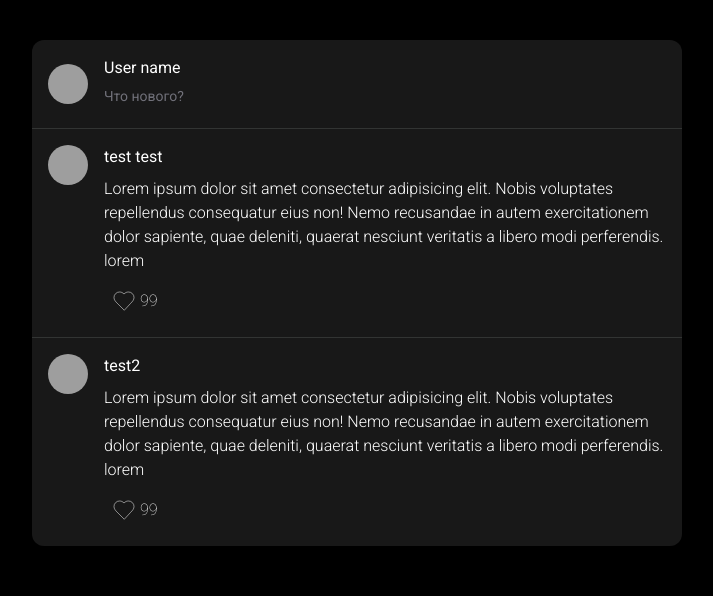
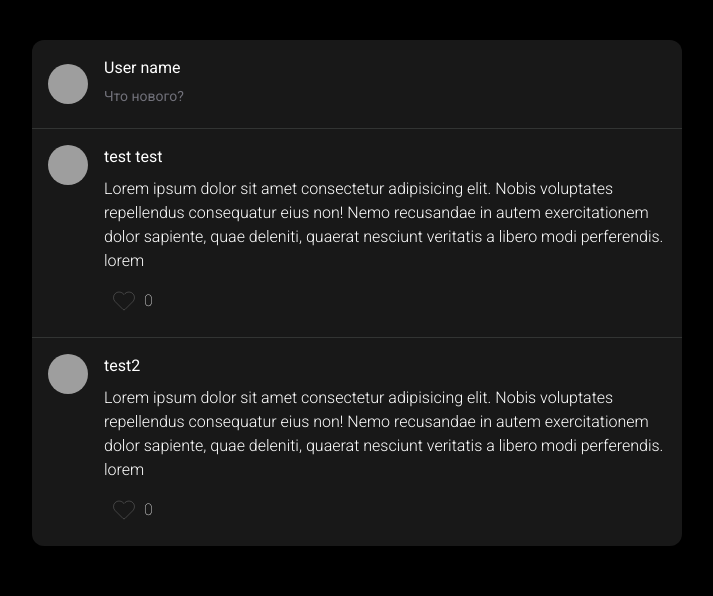
Before and after one commit to escapch/ollo-app, a Next.js app: page / in a window 1280 px wide. Shown: the top 596 px of the page, without its empty margins (283-996 px from the left). Built offline with nearby package versions, Linux system fonts and the light colour scheme; grey boxes are pictures that could not be loaded.

Commit message:
fixed likes

```diff
--- a/components/shared/thread.tsx
+++ /dev/null
@@ -1,42 +0,0 @@
-import React from 'react';
-import { cn } from '@/lib/utils';
-import { Avatar, AvatarFallback, AvatarImage } from '../ui/avatar';
-import { Heart } from 'lucide-react';
-interface Props {
-  className?: string;
-  userName?: string;
-  userIcon?: any;
-  text?: string;
-  images: string[];
-  likes: number;
-  createdDate?: string;
-}
-
-export const Thread: React.FC<Props> = ({ className, userName }) => {
-  return (
-    <div className={cn(className, 'p-4')}>
-      <div className="flex gap-4 ">
-        <div>
-          <Avatar>
-            <AvatarImage src="https://github.com/shadcn.png" />
-            <AvatarFallback>User</AvatarFallback>
-          </Avatar>
-        </div>
-        <div className="flex flex-col gap-2">
-          <p>{userName}</p>
-          <div>
-            <p className="font-light">
-              Lorem ipsum dolor sit amet consectetur adipisicing elit. Nobis voluptates repellendus
-              consequatur eius non! Nemo recusandae in autem exercitationem dolor sapiente, quae
-              deleniti, quaerat nesciunt veritatis a libero modi perferendis. lorem
-            </p>
-          </div>
-          <div className="inline-flex gap-1 hover:bg-[#aaaaaa10] ease-in-out duration-300 rounded-2xl p-2 max-w-max cursor-pointer font-thin">
-            <Heart strokeWidth={0.5} />
-            <span>99</span>
-          </div>
-        </div>
-      </div>
-    </div>
-  );
-};
--- /dev/null
+++ b/components/shared/thread/index.module.scss
@@ -0,0 +1,66 @@
+/* From Uiverse.io by KSAplay */
+.container input {
+  position: absolute;
+  opacity: 0;
+  cursor: pointer;
+  height: 0;
+  width: 0;
+}
+
+.container {
+  display: block;
+  position: relative;
+  cursor: pointer;
+  font-size: 20px;
+  user-select: none;
+  transition: 100ms;
+}
+
+.checkmark {
+  top: 0;
+  left: 0;
+//   width: 2em;
+  transition: 100ms;
+  animation: dislike_effect 400ms ease;
+}
+
+.container input:checked ~ .checkmark path {
+  fill: #ff5353;
+  stroke-width: 0;
+}
+
+.container input:checked ~ .checkmark {
+  animation: like_effect 400ms ease;
+}
+
+.container:hover {
+  transform: scale(1.1);
+}
+
+@keyframes like_effect {
+  0% {
+    transform: scale(0);
+  }
+
+  50% {
+    transform: scale(1.2);
+  }
+
+  100% {
+    transform: scale(1);
+  }
+}
+
+@keyframes dislike_effect {
+  0% {
+    transform: scale(0);
+  }
+
+  50% {
+    transform: scale(1.2);
+  }
+
+  100% {
+    transform: scale(1);
+  }
+}
--- /dev/null
+++ b/components/shared/thread/index.tsx
@@ -0,0 +1,72 @@
+import React, { useState } from 'react';
+import { cn } from '@/lib/utils';
+import { Avatar, AvatarFallback, AvatarImage } from '../../ui/avatar';
+import { Heart } from 'lucide-react';
+import style from './index.module.scss';
+interface Props {
+  className?: string;
+  userName?: string;
+  userIcon?: any;
+  text?: string;
+  images: string[];
+  likes: number;
+  createdDate?: string;
+}
+
+export const Thread: React.FC<Props> = ({ className, userName }) => {
+  const [isChecked, setIsChecked] = useState(false);
+  const [likes, setLikes] = useState(0);
+
+  const handleChange = () => {
+    setIsChecked(!isChecked);
+    if (isChecked) {
+      setLikes((prev) => prev - 1);
+    } else {
+      setLikes((prev) => prev + 1);
+    }
+  };
+  return (
+    <div className={cn(className, 'p-4')}>
+      <div className="flex gap-4 ">
+        <div>
+          <Avatar>
+            <AvatarImage src="https://github.com/shadcn.png" />
+            <AvatarFallback>User</AvatarFallback>
+          </Avatar>
+        </div>
+        <div className="flex flex-col gap-2">
+          <p>{userName}</p>
+          <div>
+            <p className="font-light">
+              Lorem ipsum dolor sit amet consectetur adipisicing elit. Nobis
+              voluptates repellendus consequatur eius non! Nemo recusandae in
+              autem exercitationem dolor sapiente, quae deleniti, quaerat
+              nesciunt veritatis a libero modi perferendis. lorem
+            </p>
+          </div>
+          <label className="inline-flex gap-2 hover:bg-[#aaaaaa10] ease-in-out duration-300 rounded-2xl p-2 max-w-max cursor-pointer font-thin">
+            <div className={style.container}>
+              <input
+                type="checkbox"
+                checked={isChecked}
+                onChange={handleChange}
+              />
+              <div className={style.checkmark}>
+                <svg viewBox="0 0 256 256" width="24px" height="24px">
+                  <rect fill="none" width="124"></rect>
+                  <path
+                    d="M224.6,51.9a59.5,59.5,0,0,0-43-19.9,60.5,60.5,0,0,0-44,17.6L128,59.1l-7.5-7.4C97.2,28.3,59.2,26.3,35.9,47.4a59.9,59.9,0,0,0-2.3,87l83.1,83.1a15.9,15.9,0,0,0,22.6,0l81-81C243.7,113.2,245.6,75.2,224.6,51.9Z"
+                    strokeWidth="2px"
+                    stroke="#FFF"
+                    fill="none"
+                  ></path>
+                </svg>
+              </div>
+            </div>
+            <span>{likes}</span>
+          </label>
+        </div>
+      </div>
+    </div>
+  );
+};
```
Also changed, not shown: package.json (+5 -4 lines), 1 other file (tests, documents, lock files or other folders).
